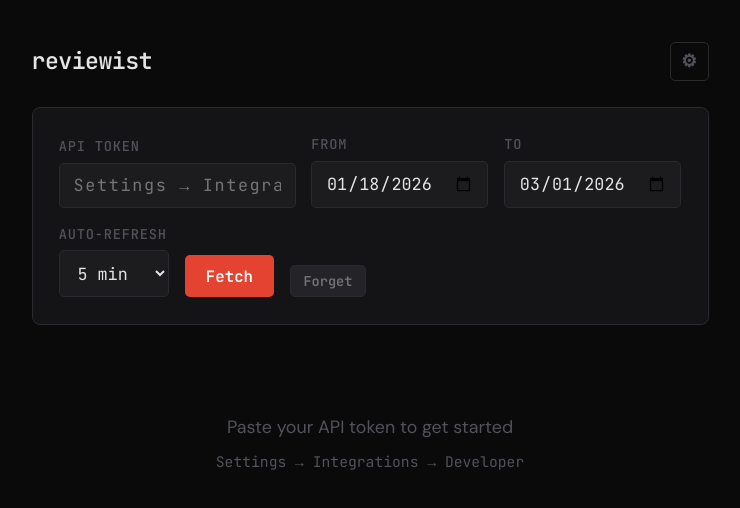
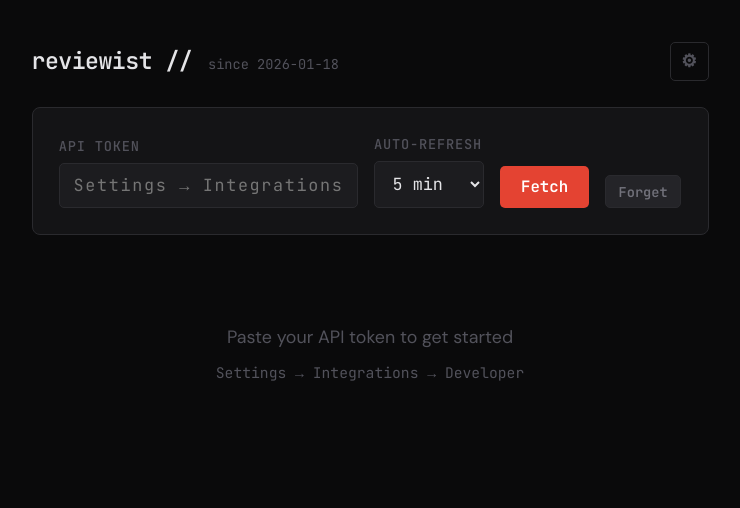
Before and after one commit to yacoob/reviewist, a Svelte app: page / in a window 1280 px wide. Shown: the top 508 px of the page, without its empty margins (270-1010 px from the left). Built offline with nearby package versions, Linux system fonts and the light colour scheme.

Commit message:
Fix date range to last 6 weeks, show in header

```diff
--- a/src/App.svelte
+++ b/src/App.svelte
@@ -73,8 +73,6 @@
   <SetupPanel
     visible={setupVisible}
     bind:token={store.token}
-    bind:since={store.since}
-    bind:until={store.until}
     fetching={store.fetching}
     refreshInterval={store.refreshInterval}
     onFetch={handleFetch}
--- a/src/components/Header.svelte
+++ b/src/components/Header.svelte
@@ -1,4 +1,6 @@
 <script lang="ts">
+  import { fmtDate } from '../lib/dates';
+
   interface Props {
     lastFetchTime: number | null;
     fetching: boolean;
@@ -7,6 +9,8 @@
   }
 
   let { lastFetchTime, fetching, onToggleSetup, onRefresh }: Props = $props();
+
+  const since = $derived(fmtDate(new Date(Date.now() - 42 * 86400000)));
 
   let indicatorText = $state('');
 
@@ -33,7 +37,10 @@
 </script>
 
 <header>
-  <h1>reviewist</h1>
+  <div class="header-left">
+    <h1>reviewist //</h1>
+    <span class="date-range">since {since}</span>
+  </div>
   <div class="header-right">
     {#if fetching}
       <span class="fetch-spinner" title="Fetching...">↻</span>
@@ -85,6 +92,17 @@
   }
   .refresh-indicator:hover { color: var(--text); }
   .refresh-indicator:disabled { cursor: default; }
+  .header-left {
+    display: flex;
+    align-items: baseline;
+    gap: 0.75rem;
+  }
+  .date-range {
+    font-family: 'JetBrains Mono', monospace;
+    font-size: 0.65rem;
+    color: var(--text-muted);
+    white-space: nowrap;
+  }
   .btn-icon {
     background: transparent;
     border: 1px solid var(--border);
--- a/src/components/SetupPanel.svelte
+++ b/src/components/SetupPanel.svelte
@@ -2,8 +2,6 @@
   interface Props {
     visible: boolean;
     token: string;
-    since: string;
-    until: string;
     fetching: boolean;
     refreshInterval: number;
     onFetch: () => void;
@@ -11,7 +9,7 @@
     onRefreshChange: (ms: number) => void;
   }
 
-  let { visible, token = $bindable(), since = $bindable(), until = $bindable(), fetching, refreshInterval, onFetch, onForget, onRefreshChange }: Props = $props();
+  let { visible, token = $bindable(), fetching, refreshInterval, onFetch, onForget, onRefreshChange }: Props = $props();
 </script>
 
 {#if visible}
@@ -25,14 +23,6 @@
           bind:value={token}
           placeholder="Settings → Integrations → Developer"
         />
-      </div>
-      <div class="field">
-        <label for="since-input">From</label>
-        <input id="since-input" type="date" bind:value={since} />
-      </div>
-      <div class="field">
-        <label for="until-input">To</label>
-        <input id="until-input" type="date" bind:value={until} />
       </div>
       <div class="field">
         <label for="refresh-select">Auto-refresh</label>
--- a/src/lib/store.svelte.ts
+++ b/src/lib/store.svelte.ts
@@ -11,8 +11,6 @@ import {
 import { loadCachedState, saveCachedState, clearCachedState } from './cache';
 
 let token = $state(loadToken());
-let since = $state(fmtDate(new Date(Date.now() - 42 * 86400000)));
-let until = $state(fmtDate(new Date()));
 let refreshInterval = $state(loadRefreshInterval());
 let excludedProjects: string[] = $state(loadExcludedProjects());
 let allTasks: CompletedTask[] = $state([]);
@@ -24,9 +22,12 @@ async function doFetch(): Promise<{ error?: string }> {
   const t0 = performance.now();
   const log = (msg: string) => console.log('[store] %s (%.1fms)', msg, performance.now() - t0);
 
-  if (!token || !since || !until) {
+  if (!token) {
     return { error: 'Enter your API token' };
   }
+
+  const since = fmtDate(new Date(Date.now() - 42 * 86400000));
+  const until = fmtDate(new Date());
 
   fetching = true;
   log('fetch start');
@@ -117,10 +118,6 @@ function toggleProject(pid: string) {
 export const store = {
   get token() { return token; },
   set token(v: string) { token = v; },
-  get since() { return since; },
-  set since(v: string) { since = v; },
-  get until() { return until; },
-  set until(v: string) { until = v; },
   get refreshInterval() { return refreshInterval; },
   get excludedProjects() { return excludedProjects; },
   get allTasks() { return allTasks; },
```
Also changed, not shown: .claude/settings.local.json.
